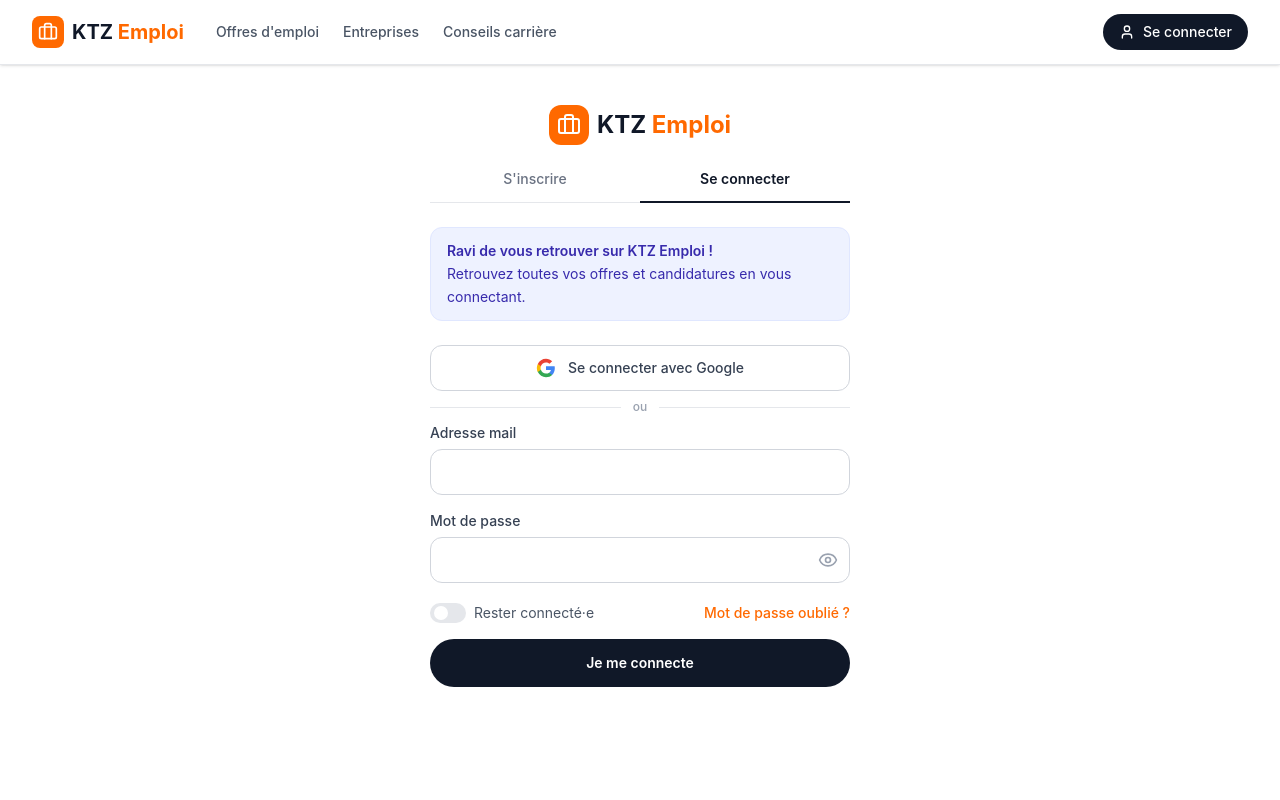
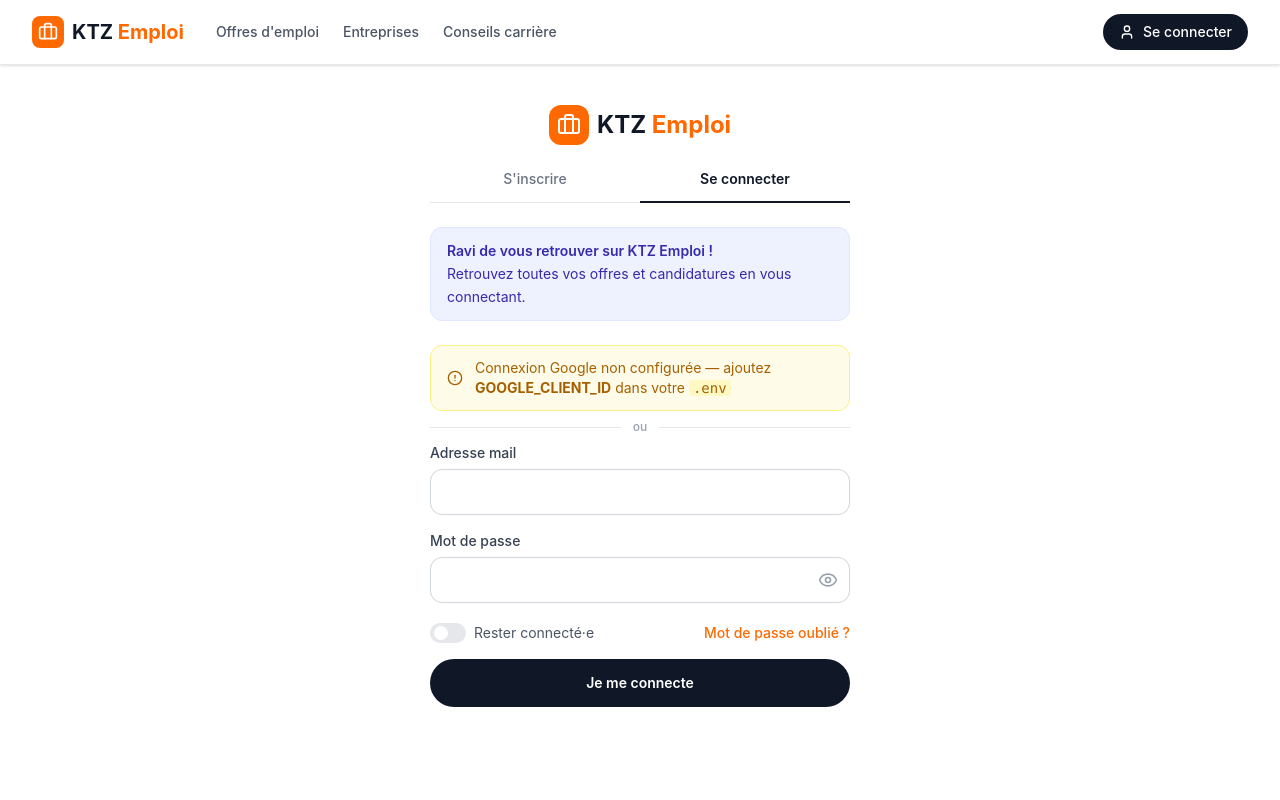
Before and after one commit to kitzdon37-bot/ktz-emploi, a Next.js app: page /connexion in a window 1280 px wide. Shown: the top 800 px of the page. Built offline with nearby package versions, Linux system fonts and the light colour scheme; no server answers.

Commit message:
Fix Google button: masqué si non configuré, message d'avertissement en dev

```diff
--- a/src/app/connexion/page.tsx
+++ b/src/app/connexion/page.tsx
@@ -5,7 +5,7 @@
 import Link from "next/link";
 import { useRouter, useSearchParams } from "next/navigation";
 import { Briefcase, Eye, EyeOff, Loader2 } from "lucide-react";
-import GoogleSignInButton from "@/components/GoogleSignInButton";
+import GoogleSignInButton, { GoogleNotConfigured } from "@/components/GoogleSignInButton";
 
 function LoginForm() {
   const router = useRouter();
@@ -72,6 +72,7 @@
 
         {/* Google */}
         <GoogleSignInButton label="Se connecter avec Google" />
+        {process.env.NODE_ENV === "development" && <GoogleNotConfigured />}
 
         <div className="flex items-center gap-3 my-2">
           <hr className="flex-1 border-gray-200" />
--- a/src/app/inscription/page.tsx
+++ b/src/app/inscription/page.tsx
@@ -5,7 +5,7 @@
 import { useRouter, useSearchParams } from "next/navigation";
 import { signIn } from "next-auth/react";
 import { Briefcase, Eye, EyeOff, Loader2 } from "lucide-react";
-import GoogleSignInButton from "@/components/GoogleSignInButton";
+import GoogleSignInButton, { GoogleNotConfigured } from "@/components/GoogleSignInButton";
 
 const CONTRACT_TYPES = ["CDI", "CDD", "Stage", "Alternance", "Freelance", "Bénévolat"];
 
@@ -119,6 +119,7 @@
 
         {/* Google */}
         <GoogleSignInButton label="S'inscrire avec Google" />
+        {process.env.NODE_ENV === "development" && <GoogleNotConfigured />}
 
         <div className="flex items-center gap-3 my-1">
           <hr className="flex-1 border-gray-200" />
--- a/src/components/GoogleSignInButton.tsx
+++ b/src/components/GoogleSignInButton.tsx
@@ -1,8 +1,8 @@
 "use client";
 
-import { signIn } from "next-auth/react";
-import { useState } from "react";
-import { Loader2 } from "lucide-react";
+import { signIn, getProviders } from "next-auth/react";
+import { useState, useEffect } from "react";
+import { Loader2, AlertCircle } from "lucide-react";
 
 interface Props {
   label?: string;
@@ -11,42 +11,56 @@
 
 export default function GoogleSignInButton({ label = "Continuer avec Google", callbackUrl = "/tableau-de-bord" }: Props) {
   const [loading, setLoading] = useState(false);
+  const [available, setAvailable] = useState<boolean | null>(null); // null = checking
+
+  // Vérifie si le provider Google est bien configuré côté serveur
+  useEffect(() => {
+    getProviders().then((providers) => {
+      setAvailable(!!providers?.google);
+    });
+  }, []);
 
   async function handleClick() {
+    if (!available) return;
     setLoading(true);
-    await signIn("google", { callbackUrl });
+    try {
+      await signIn("google", { callbackUrl });
+    } catch {
+      setLoading(false);
+    }
   }
+
+  // Ne pas afficher le bouton si Google n'est pas configuré
+  if (available === false) return null;
 
   return (
     <button
       type="button"
       onClick={handleClick}
-      disabled={loading}
-      className="w-full flex items-center justify-center gap-3 border border-gray-300 bg-white hover:bg-gray-50 text-gray-700 font-medium py-3 rounded-xl text-sm transition-colors disabled:opacity-60"
+      disabled={loading || available === null}
+      className="w-full flex items-center justify-center gap-3 border border-gray-300 bg-white hover:bg-gray-50 text-gray-700 font-medium py-3 rounded-xl text-sm transition-colors disabled:opacity-60 disabled:cursor-not-allowed"
     >
       {loading ? (
         <Loader2 className="h-4 w-4 animate-spin text-gray-500" />
       ) : (
-        <svg viewBox="0 0 24 24" className="h-5 w-5" aria-hidden="true">
-          <path
-            fill="#4285F4"
-            d="M22.56 12.25c0-.78-.07-1.53-.2-2.25H12v4.26h5.92c-.26 1.37-1.04 2.53-2.21 3.31v2.77h3.57c2.08-1.92 3.28-4.74 3.28-8.09z"
-          />
-          <path
-            fill="#34A853"
-            d="M12 23c2.97 0 5.46-.98 7.28-2.66l-3.57-2.77c-.98.66-2.23 1.06-3.71 1.06-2.86 0-5.29-1.93-6.16-4.53H2.18v2.84C3.99 20.53 7.7 23 12 23z"
-          />
-          <path
-            fill="#FBBC05"
-            d="M5.84 14.09c-.22-.66-.35-1.36-.35-2.09s.13-1.43.35-2.09V7.07H2.18C1.43 8.55 1 10.22 1 12s.43 3.45 1.18 4.93l3.66-2.84z"
-          />
-          <path
-            fill="#EA4335"
-            d="M12 5.38c1.62 0 3.06.56 4.21 1.64l3.15-3.15C17.45 2.09 14.97 1 12 1 7.7 1 3.99 3.47 2.18 7.07l3.66 2.84c.87-2.6 3.3-4.53 6.16-4.53z"
-          />
+        <svg viewBox="0 0 24 24" className="h-5 w-5 flex-shrink-0" aria-hidden="true">
+          <path fill="#4285F4" d="M22.56 12.25c0-.78-.07-1.53-.2-2.25H12v4.26h5.92c-.26 1.37-1.04 2.53-2.21 3.31v2.77h3.57c2.08-1.92 3.28-4.74 3.28-8.09z" />
+          <path fill="#34A853" d="M12 23c2.97 0 5.46-.98 7.28-2.66l-3.57-2.77c-.98.66-2.23 1.06-3.71 1.06-2.86 0-5.29-1.93-6.16-4.53H2.18v2.84C3.99 20.53 7.7 23 12 23z" />
+          <path fill="#FBBC05" d="M5.84 14.09c-.22-.66-.35-1.36-.35-2.09s.13-1.43.35-2.09V7.07H2.18C1.43 8.55 1 10.22 1 12s.43 3.45 1.18 4.93l3.66-2.84z" />
+          <path fill="#EA4335" d="M12 5.38c1.62 0 3.06.56 4.21 1.64l3.15-3.15C17.45 2.09 14.97 1 12 1 7.7 1 3.99 3.47 2.18 7.07l3.66 2.84c.87-2.6 3.3-4.53 6.16-4.53z" />
         </svg>
       )}
       {label}
     </button>
   );
 }
+
+// Bannière affichée à la place du bouton quand Google n'est pas encore configuré (dev uniquement)
+export function GoogleNotConfigured() {
+  return (
+    <div className="w-full flex items-center gap-3 border border-yellow-200 bg-yellow-50 text-yellow-700 px-4 py-3 rounded-xl text-sm">
+      <AlertCircle className="h-4 w-4 flex-shrink-0" />
+      <span>Connexion Google non configurée — ajoutez <strong>GOOGLE_CLIENT_ID</strong> dans votre <code className="bg-yellow-100 px-1 rounded">.env</code></span>
+    </div>
+  );
+}
```
